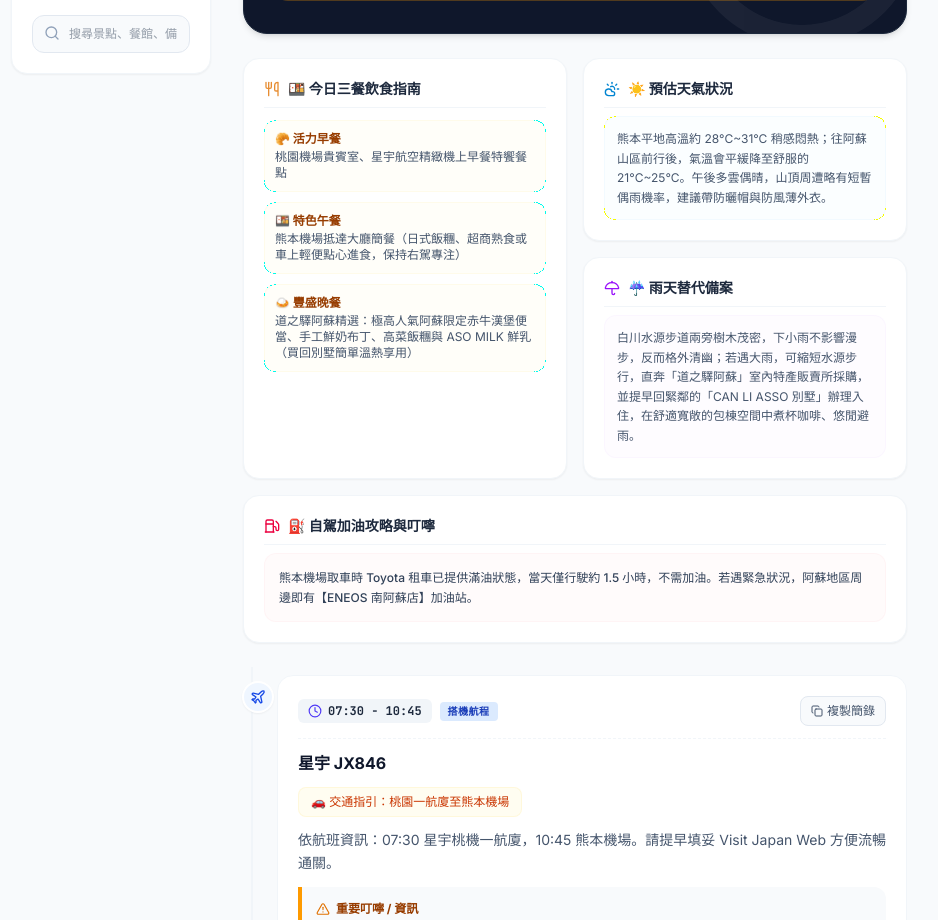
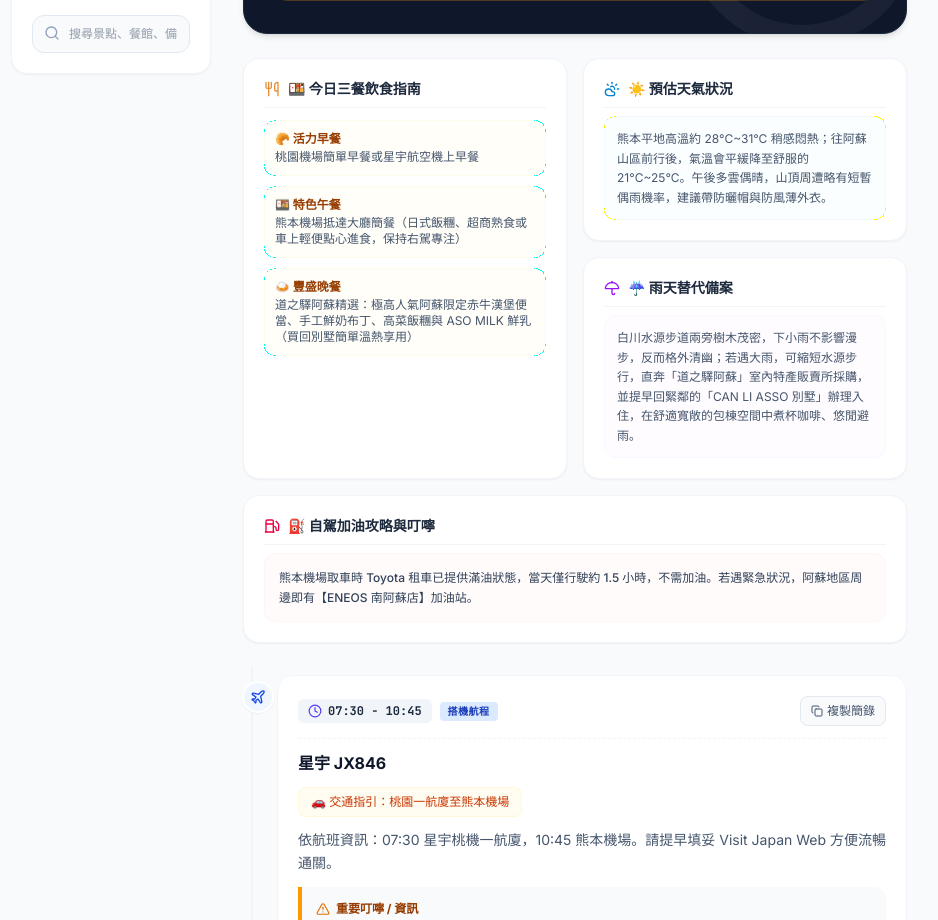
Before and after one commit to JackyTsai70113/ai_kyushu, a React (Vite) app: page / in a window 1280 px wide. Shown: the part 860-1780 px from the top of the page, without its empty margins (341-1279 px from the left). Built offline with nearby package versions, Linux system fonts and the light colour scheme.

Commit message:
Remove airport lounge breakfast note

```diff
--- a/src/data.ts
+++ b/src/data.ts
@@ -15,7 +15,7 @@ export const ITINERARY_DATA: ItineraryDay[] = [
     mainTheme: "手作烘焙 ｜ 純淨水源 ｜ 包棟自炊悠長假期",
     note: "住：南阿蘇 CAN LI ASSO。第一天不排黑川、不排阿蘇神社，保留取車與採買緩衝。住宿有廚房設備可簡單處理晚餐。",
     meals: {
-      breakfast: "桃園機場貴賓室、星宇航空精緻機上早餐特饗餐點",
+      breakfast: "桃園機場簡單早餐或星宇航空機上早餐",
       lunch: "熊本機場抵達大廳簡餐（日式飯糰、超商熟食或車上輕便點心進食，保持右駕專注）",
       dinner: "道之驛阿蘇精選：極高人氣阿蘇限定赤牛漢堡便當、手工鮮奶布丁、高菜飯糰與 ASO MILK 鮮乳（買回別墅簡單溫熱享用）"
     },
```
